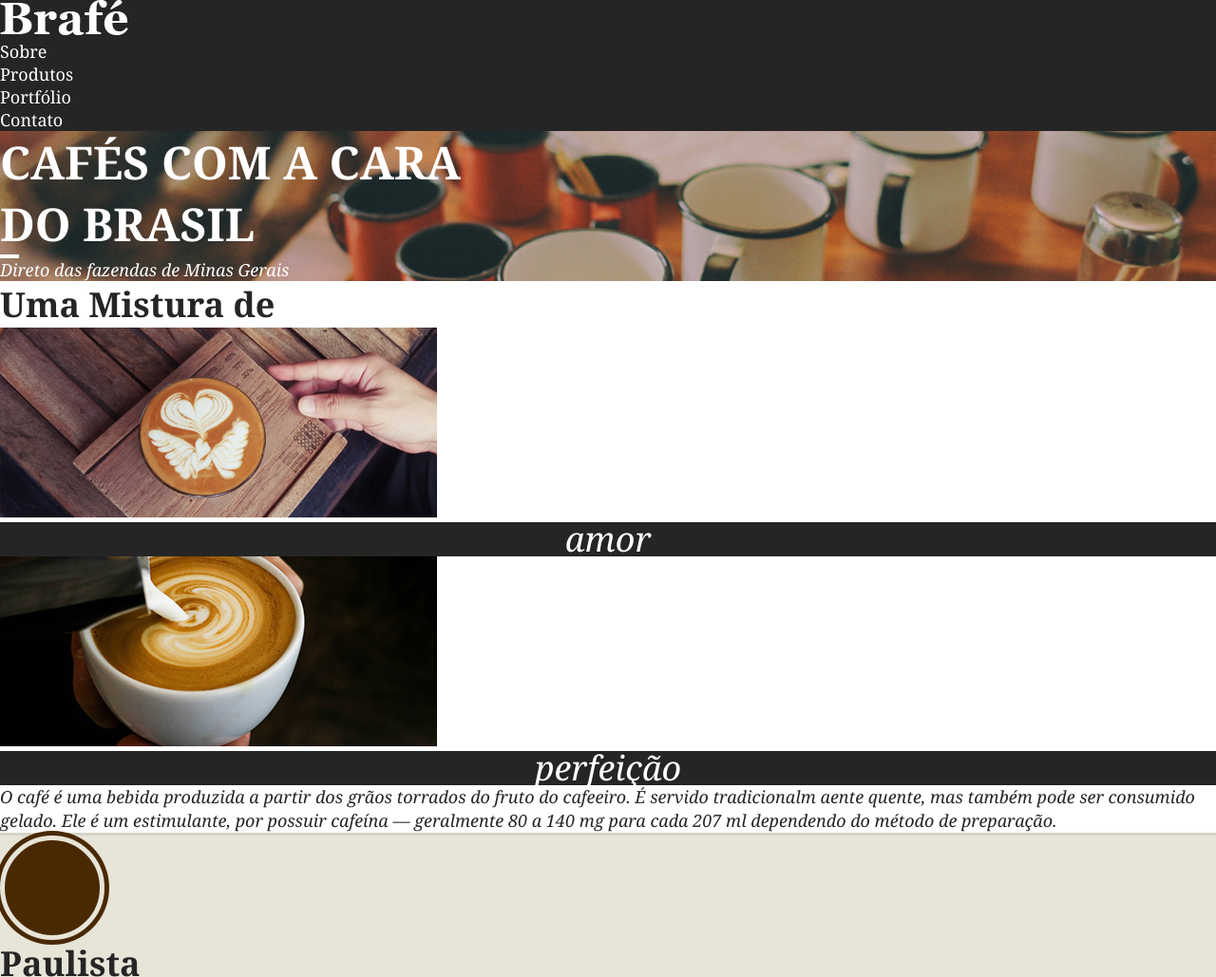
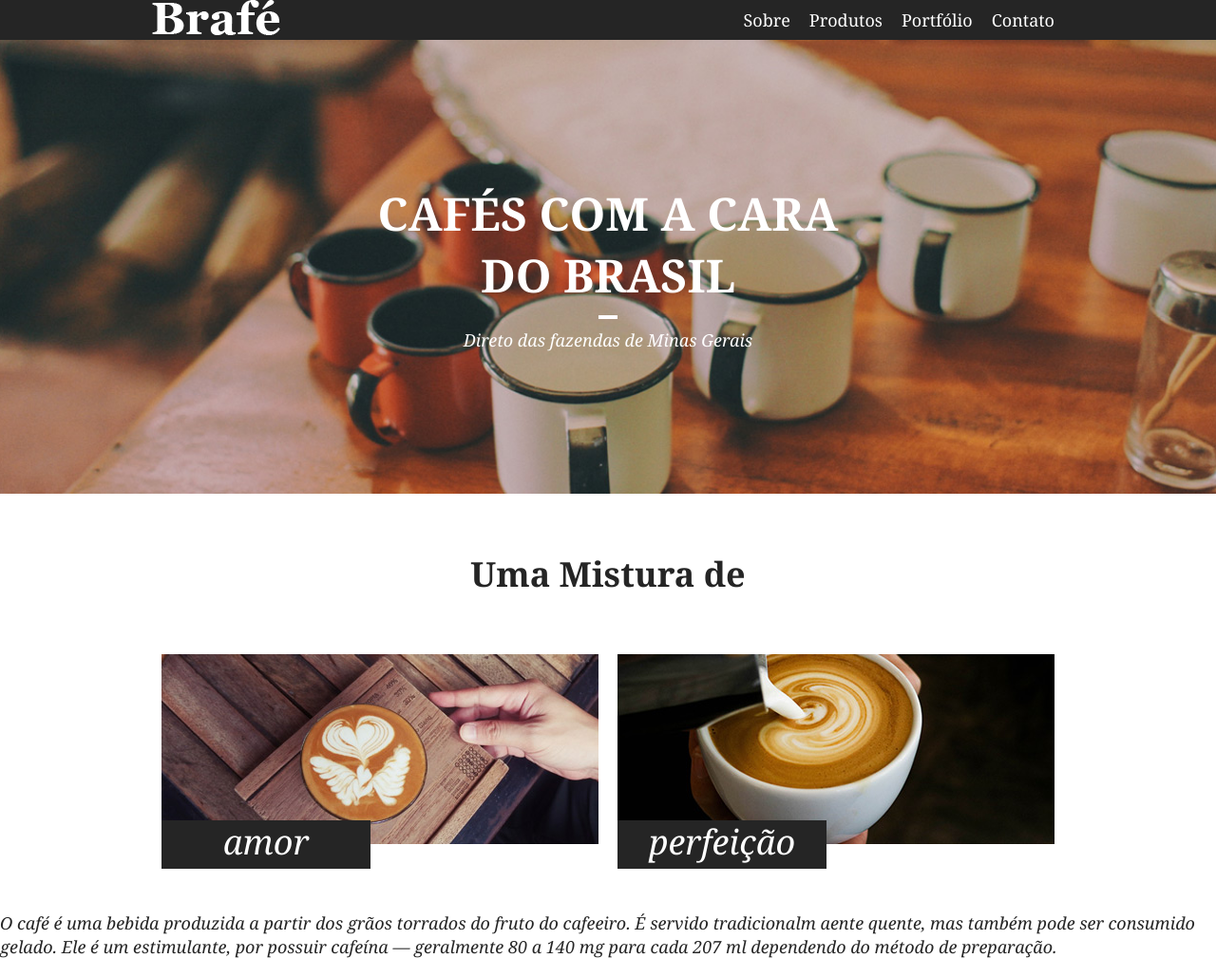
Before and after one commit to CristianoDaSilvaFerreira/Projeto-Brafe, a plain HTML site: page Brafe-flexbox/index.html in a window 1280 px wide. Shown: the top 1029 px of the page at 95% size. Drawn offline with Linux system fonts and the light colour scheme.

Commit message:
1ª refatoração do código

```diff
--- a/Brafe-flexbox/css/style.css
+++ b/Brafe-flexbox/css/style.css
@@ -14,10 +14,17 @@ body {
 	box-sizing: border-box;
 }
 
+.container {
+	display: flex;
+	max-width: 960px;
+	margin: 0 auto;
+}
+
 /* Menu */
 
 .menu {
 	background: #252525;
+	padding: 15 px 0;
 }
 
 .menu-nav a {
@@ -26,12 +33,29 @@ body {
 	font-size: 1.125em;
 }
 
+.menu-nav {
+	flex: 1;
+	align-self: center;
+}
+
+.menu-nav ul {
+	float: right;
+	display: flex;
+	list-style: none;
+}
+
+.menu-nav ul li a {
+	padding: 10px;
+}
+
 /* Intro */
 
 .intro {
 	background: url('../img/bg-intro.jpg') no-repeat center center;
 	background-size: cover;
 	color: #fff;
+	padding: 150px 0;
+	text-align: center;
 }
 
 .intro h1 {
@@ -45,6 +69,7 @@ body {
 	width: 20px;
 	height: 4px;
 	background: #fff;
+	margin: 10px auto;
 }
 
 .intro p {
@@ -54,8 +79,24 @@ body {
 
 /* Sobre */
 
+.sobre {
+	padding: 60px 0;
+}
+
+.sobre-item {
+	flex: 1;
+	margin: 0 10px;
+}
+
+.sobre-item img {
+	display: block;
+	max-width: 100%;
+}
+
 .sobre h2 {
 	font-size: 2.25em;
+	text-align: center;
+	margin-bottom: 60px;
 }
 
 .sobre-item h3 {
@@ -67,12 +108,16 @@ body {
 	font-weight: normal;
 	text-align: center;
 	position: relative;
+	width: 220px;
+	padding: 5px 0 10px 0;
+	top: -25px;
 }
 
 .sobre > p {
 	font-size: 1.125em;
 	line-height: 1.4em;
 	font-style: italic;
+	margin: 20px auto;
 }
 
 /* Produtos */
--- a/Brafe-flexbox/index.html
+++ b/Brafe-flexbox/index.html
@@ -9,7 +9,7 @@
 <body>
 
 	<header class="menu">
-		<div>
+		<div class="container">
 			<a class="menu-logo" href="#"><img src="img/brafe.png" alt="Brafé"></a>
 			<nav class="menu-nav">
 				<ul>
@@ -29,7 +29,7 @@
 
 	<section class="sobre">
 		<h2>Uma Mistura de</h2>
-		<div>
+		<div class="container">
 			<div class="sobre-item">
 				<img src="img/cafe-1.jpg">
 				<h3>amor</h3>
```
